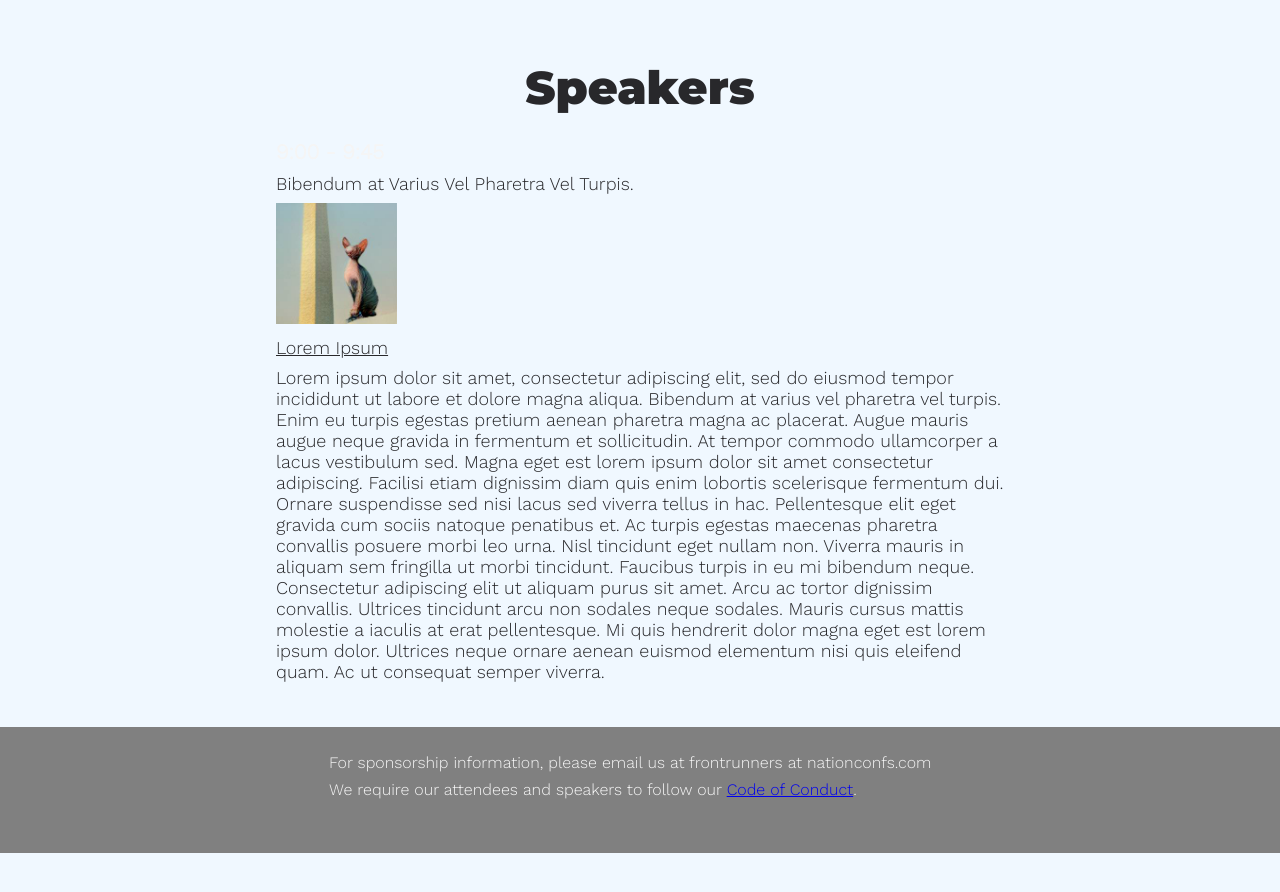
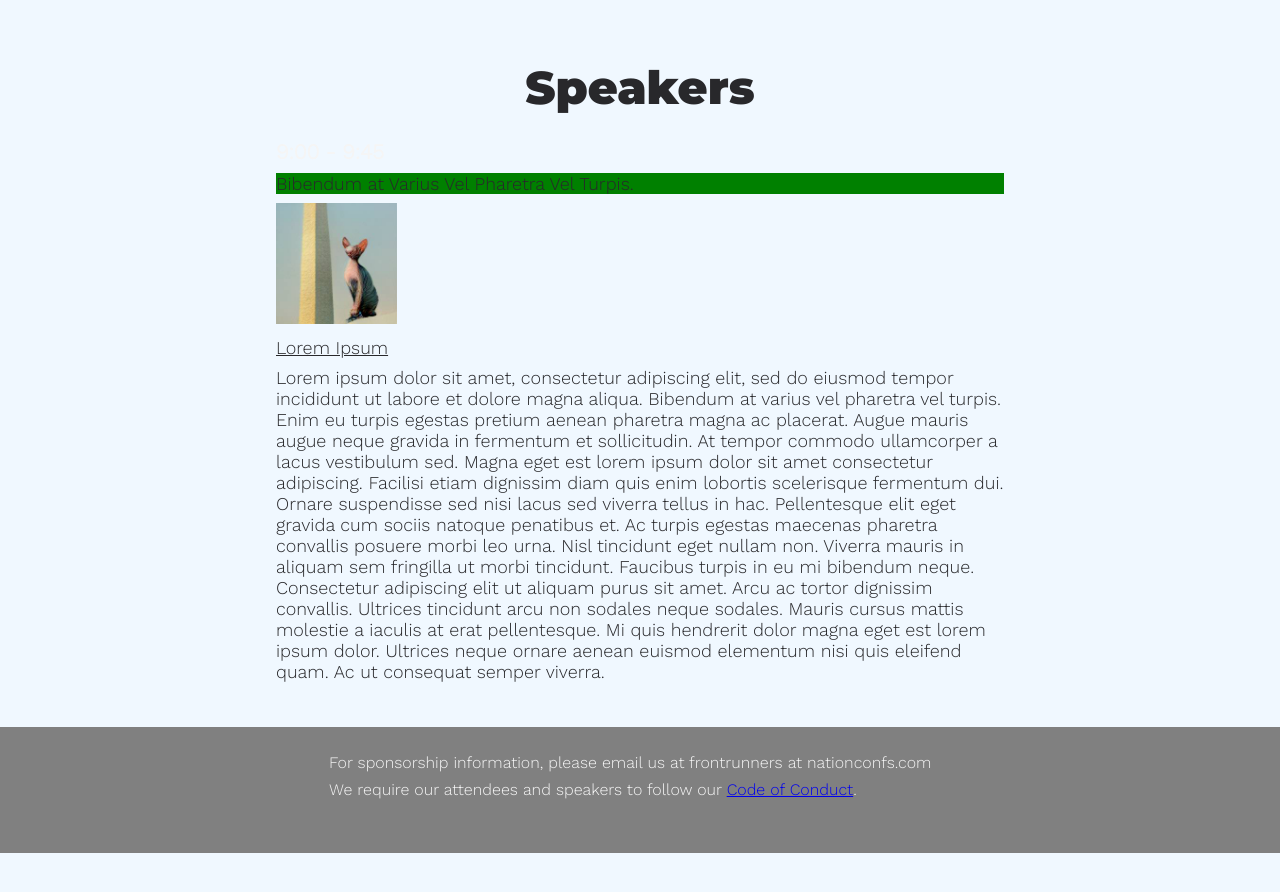
Before and after one commit to gothamgo/frontrunnersconf.github.io, a Jekyll site: the page built from test/testpage.html, in a window 1280 px wide. Shown: the top 892 px of the page. Built offline with Jekyll 4.4.1, drawn with Linux system fonts in a browser that asks for light colours.

Commit message:
Update default.html

```diff
--- a/_layouts/default.html
+++ b/_layouts/default.html
@@ -84,7 +84,7 @@
         margin: 0 auto;
         color: WhiteSmoke;
       }
-  speaker-title {
+  p.speaker-title {
     background-color: Green;
   }
     </style>
```
